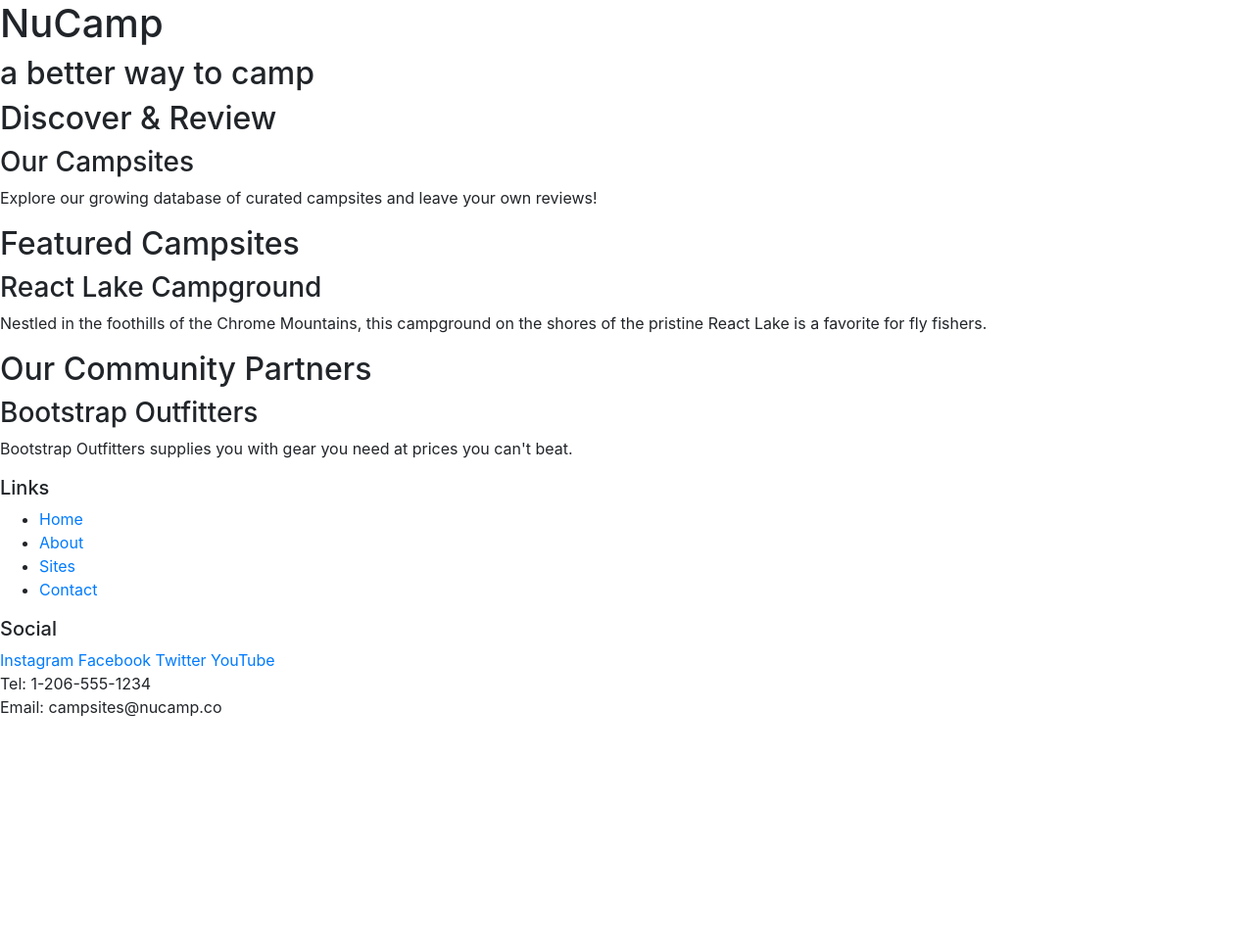
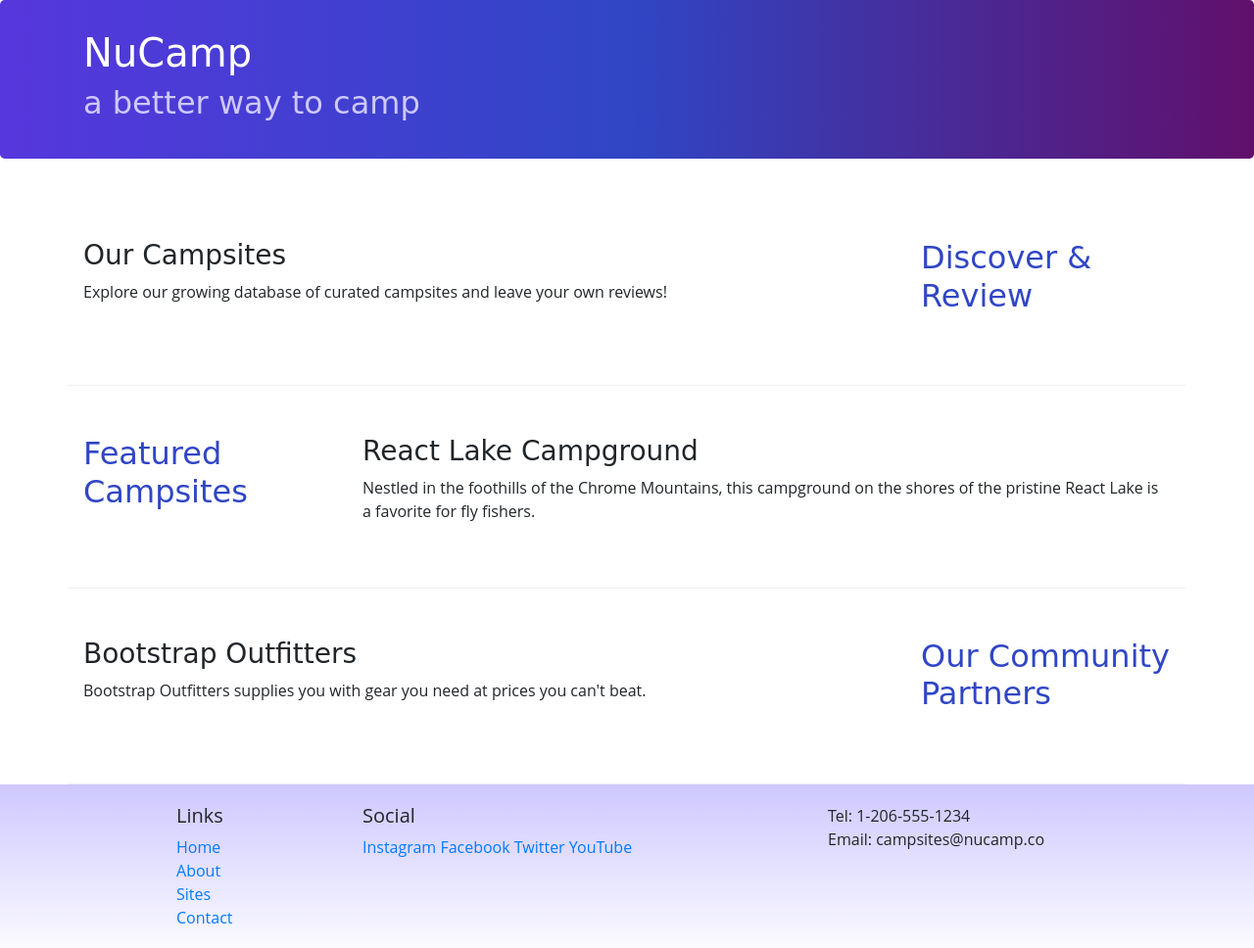
Before and after one commit to mskznkmr/nucampsite, a website: page index.html in a window 1280 px wide. Shown: the whole page at 98% size. Before the commit the page ends 800 px from the top, so only its background shows below. Drawn offline with nearby package versions, Linux system fonts and the light colour scheme.

Commit message:
adding style.css

```diff
--- /dev/null
+++ b/css/style.css
@@ -0,0 +1,32 @@
+body {
+    font-family: "Open Sans", sans-serif;
+}
+
+h1, h2, h3 {
+    font-family: "Lobster", cursive;
+}
+
+h2 {
+    color: #3046C5;
+}
+
+header h2 {
+    color: #CEC8FF;
+}
+
+footer {
+    background-image: linear-gradient(#CEC8FF, white);
+    padding: 20px 0;
+}
+
+.jumbotron {
+    padding: 30px;
+    background-image: linear-gradient(to right, #5637DD, #3046C5, #60106B);
+    color: white;
+}
+
+.row-content {
+    padding: 50px 0;
+    border-bottom: 1px ridge;
+    min-height: 200px;
+}
--- a/index.html
+++ b/index.html
@@ -9,58 +9,80 @@
     <!-- Bootstrap CSS-->
     <link rel="stylesheet" href="node_modules/bootstrap/dist/css/bootstrap.min.css">
 
-
+    <!-- Additional CSS must be placed after Bootstrap CSS -->
+    <link href="https://fonts.googleapis.com/css2?family=Lobster|Open+Sans" />
+    <link rel="stylesheet" href="css/style.css">
 
     <title>NuCamp: A Better Way To Camp</title>
 </head>
 
 <body>
-
-    <header>
-        <div>
+    <header class="jumbotron junbotron-fluid">
+        <div class="container">
+            <div class="row">
+                <div class="col">
                     <h1>NuCamp</h1>
                     <h2>a better way to camp</h2>
                 </div>
+            </div>
+        </div>
     </header>
+    <div class="container">
+        <div class="row row-content align-item-center">
+            <div class="col-sm-4 col-md-3 order-sm-last">
+                <h2>Discover & Review</h2>
+            </div>
+            <div class="col">
+                <h3>Our Campsites</h3>
+                <p>Explore our growing database of curated campsites and leave your own  reviews!</p>
 
-    <div>
-        <h2>Discover & Review</h2>
-        <h3>Our Campsites</h3>
-        <p>Explore our growing database of curated campsites and leave your own reviews!</p>
+            </div>
         </div>
 
-    <div>
+        <div class="row row-content align-item-center">
+            <div class="col-sm-4 col-md-3">
                 <h2>Featured Campsites</h2>
+            </div>
+            <div class="col">
                 <h3>React Lake Campground</h3>
                 <p>Nestled in the foothills of the Chrome Mountains, this campground on the shores of the pristine React Lake is a favorite for fly fishers.</p>
             </div>
+        </div>
 
-    <div>
+        <div class="row row-content align-item-center">
+            <div class="col-sm-4 col-md-3 order-sm-last">
               <h2>Our Community Partners</h2>
+            </div>
+            <div class="col">
                 <h3>Bootstrap Outfitters</h3>
                 <p>Bootstrap Outfitters supplies you with gear you need at prices you can't beat.</p>
             </div>
-
+        </div>
+    </div>
     <footer>
-        <div>
+        <div class="container">
+            <div class="row">
+                <div class="col-4 col-sm-2 offset-1">
                     <h5>Links</h5>
-            <ul>
+                    <ul class="list-unstyled">
                         <li><a href="#">Home</a></li>
                         <li><a href="#">About</a></li>
                         <li><a href="#">Sites</a></li>
                         <li><a href="#">Contact</a></li>
                     </ul>
                 </div>
-        <div>
+                <div class="col-6 col-sm-5">
                     <h5>Social</h5>
                     <a href="http://instagram.com/">Instagram</a>
                     <a href="http://facebook.com/">Facebook</a>
                     <a href="http://twitter.com/">Twitter</a>
                     <a href="http://youtube.com/">YouTube</a>
                 </div>
-        <div>
+                <div class="col-sm-4">
                     Tel: 1-206-555-1234<br />
                     Email: campsites@nucamp.co
+                </div>
+            </div>
         </div>
     </footer>
 
```
Lines whose indentation alone changed are shown as unchanged.
